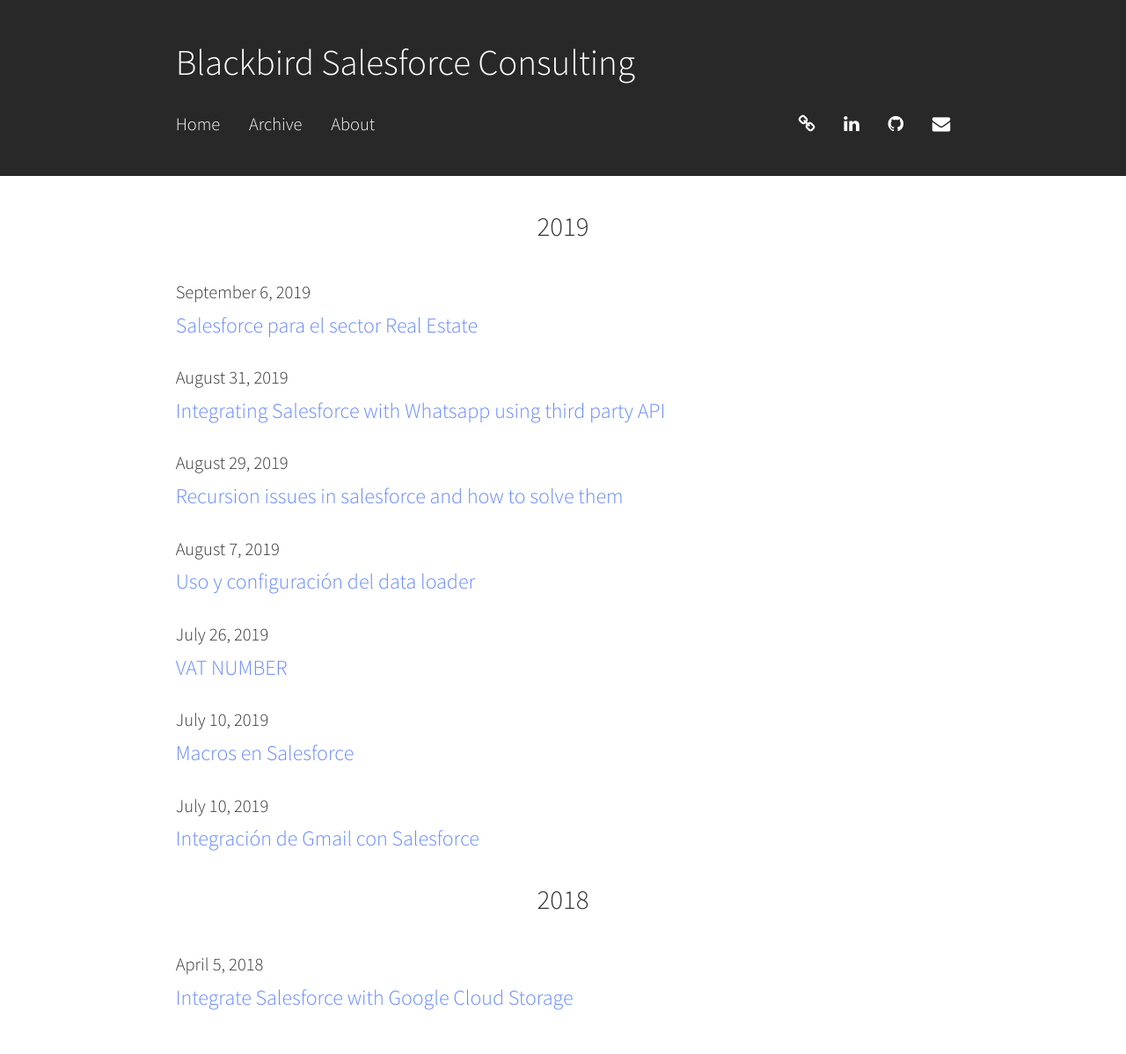
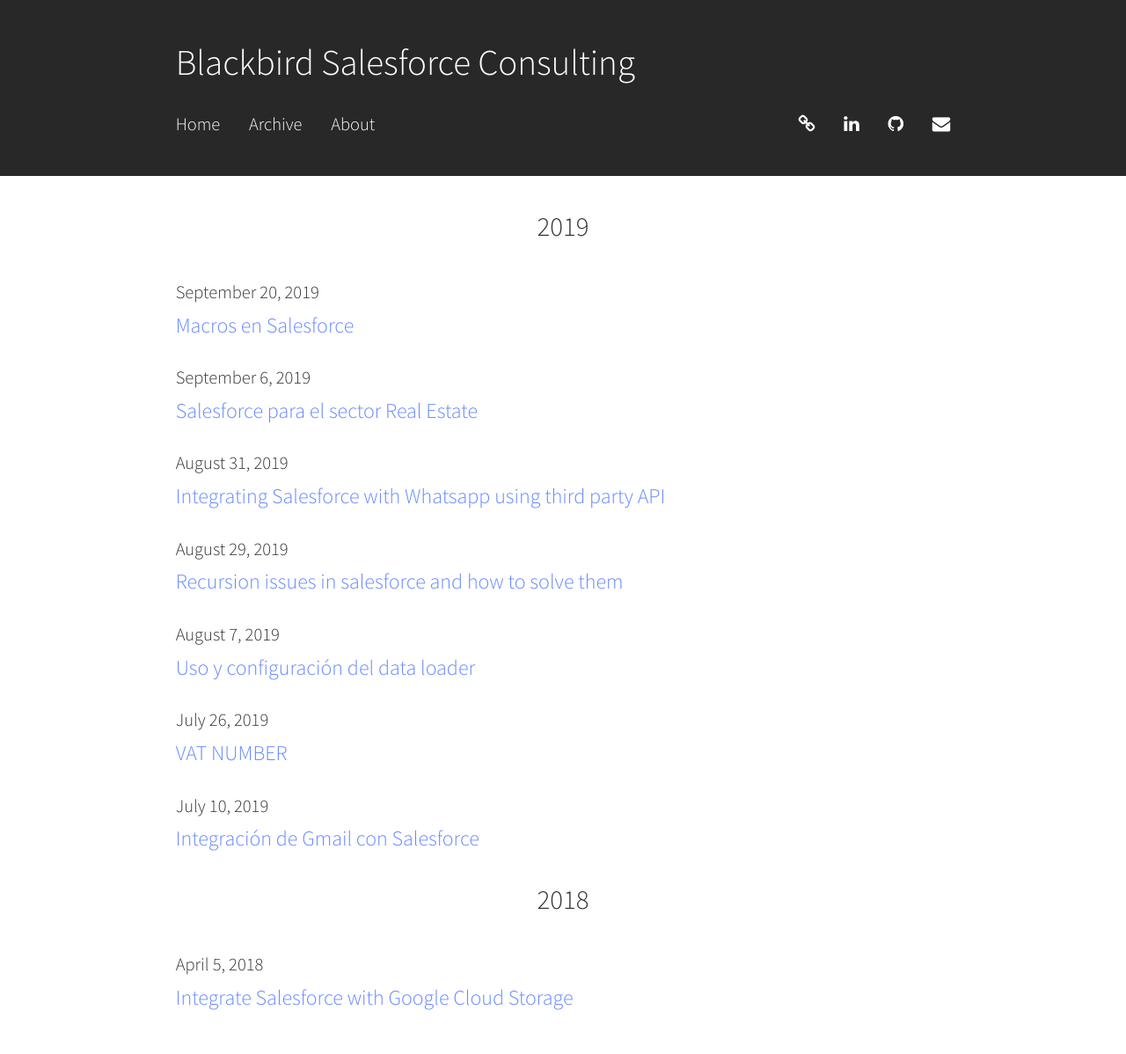
Before and after one commit to blackbirdcrew/BLOG, a Jekyll site: the page built from archive.html, in a window 1280 px wide. Shown: the whole page at 88% size. Built offline with Jekyll 4.4.1, drawn with Linux system fonts in a browser that asks for light colours.

Commit message:
Update 2019-09-20-Macros-en-Salesforce.md

```diff
--- a/_posts/2019-09-20-Macros-en-Salesforce.md
+++ b/_posts/2019-09-20-Macros-en-Salesforce.md
@@ -1,7 +1,7 @@
 ---
 layout: default
 title:  "Macros en Salesforce"
-date:   2019-07-10 00:02:00 -0800
+date:   2019-09-20 00:02:00 -0800
 author: Mouty Le Monnier
 categories: Salesforce Macros
 comments: true
```
